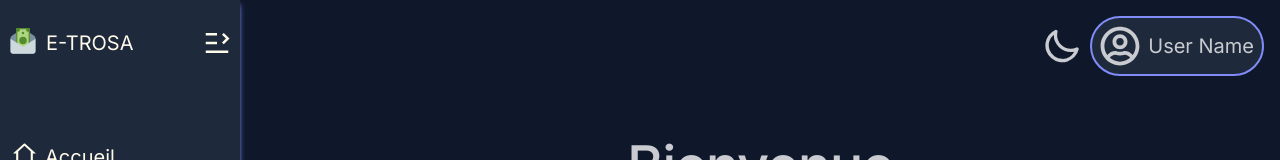
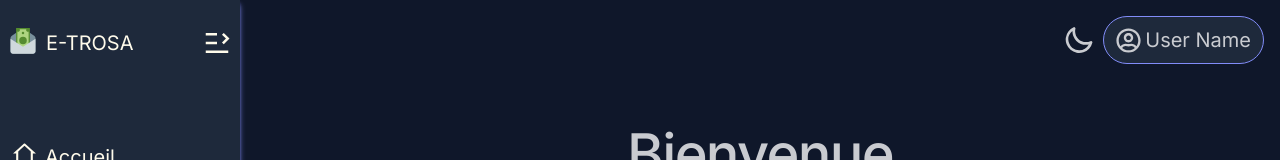
Before and after one commit to tsifcarnage/E-trosa, a React (Vite) app: page / in a window 1280 px wide. Shown: the top 160 px of the page. Built offline with nearby package versions, Linux system fonts and the light colour scheme; what ag-grid-community would draw is missing.

Commit message:
update nav

```diff
--- a/src/components/ThemeToggle.tsx
+++ b/src/components/ThemeToggle.tsx
@@ -5,7 +5,7 @@ function ThemeToggle() {
             <input type="checkbox" className="theme-controller" value="garden" />
             {/* light icon */}
             <svg
-                className="swap-on h-10 w-10 fill-current text-amber-400"
+                className="swap-on h-8 w-8 fill-current text-amber-400"
                 xmlns="http://www.w3.org/2000/svg"
                 viewBox="0 0 24 24">
                 <path
@@ -14,7 +14,7 @@ function ThemeToggle() {
 
             {/* dark icon */}
             <svg
-                className="swap-off h-10 w-10 fill-current "
+                className="swap-off h-8 w-8 fill-current "
                 xmlns="http://www.w3.org/2000/svg"
                 viewBox="0 0 24 24">
                 <path
--- a/src/components/nav/Navbar.tsx
+++ b/src/components/nav/Navbar.tsx
@@ -23,10 +23,10 @@ export default function Navbar({ links }: ISidebarProps) {
                 {/* user logo */}
                 <div className="relative">
                     <button
-                        className="flex cursor-pointer gap-2 bg-neutral rounded-full p-2 text-[#c9cbd0] border-2 border-secondary"
+                        className="flex cursor-pointer gap-1 bg-neutral rounded-full px-3 py-2 text-[#c9cbd0] border border-secondary"
                         onClick={() => setIsSummaryOpen(!isSummaryOpen)}
                     >
-                        <FaRegUserCircle size={40} />
+                        <FaRegUserCircle size={25} className="self-center" />
                         <h3 className="self-center">User Name</h3>
                     </button>
 
```
